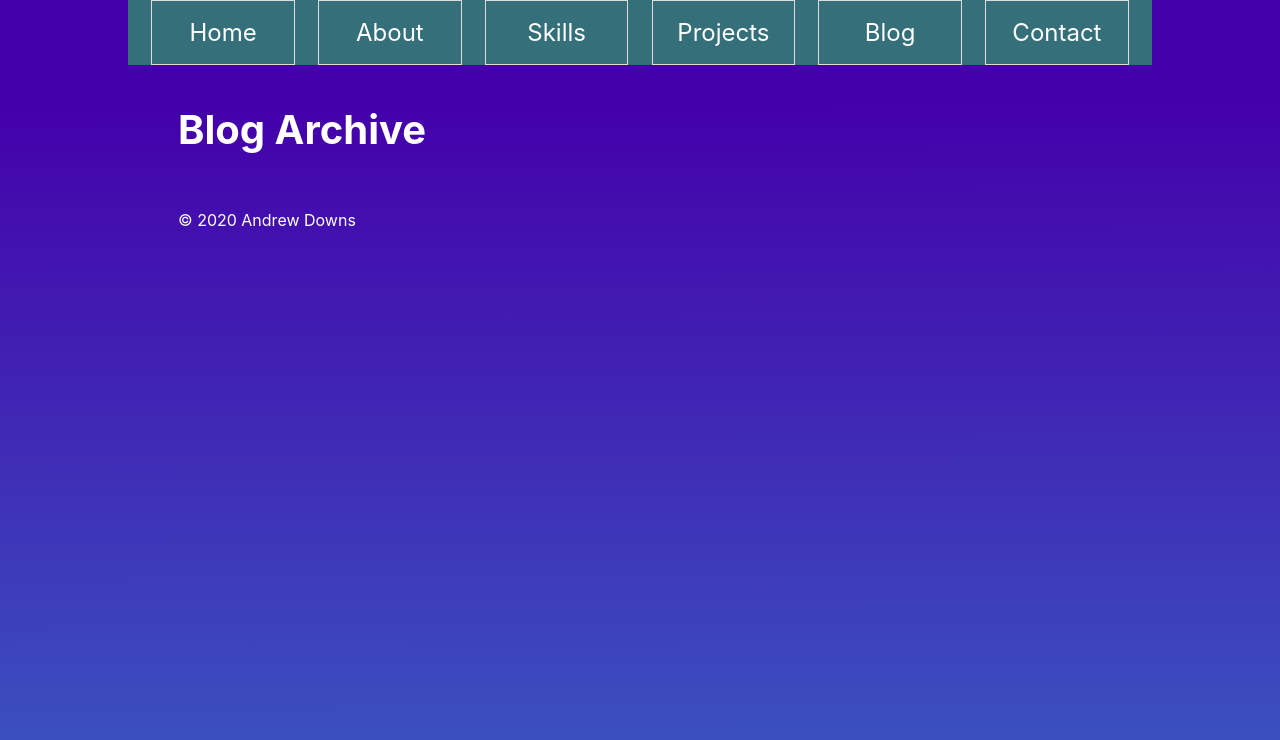
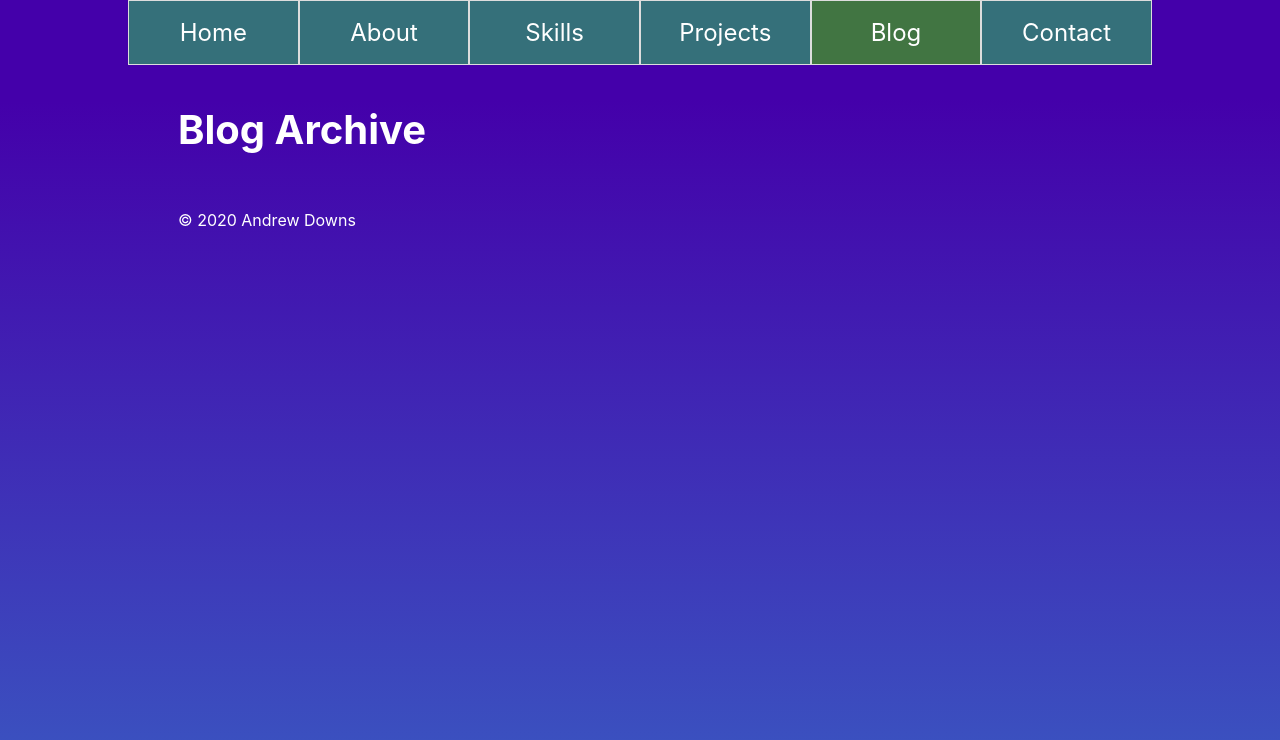
Before and after one commit to andrewdownsau/Business_Web-Dev-Portfolio, a React (Create React App) app: page /blog in a window 1280 px wide. Shown: the top 740 px of the page. Built offline with nearby package versions, Linux system fonts and the light colour scheme.

Commit message:
Fixed: Menu options are now correct width and link to sub pages

```diff
--- a/src/App.js
+++ b/src/App.js
@@ -5,7 +5,8 @@ import Footer from './components/footer/footer.js';
 import Body from './components/body.js';
 import {
   Switch,
-  Route
+  Route,
+  Redirect
 } from "react-router-dom";
 
 
@@ -33,9 +34,12 @@ export default function App() {
           <Menu page="contact"/>
           <Body link="contact"/>
         </Route>
-        <Route path="/">
-          <Menu page="Home"/>
+        <Route path="/home">
+          <Menu page="home"/>
           <Body link="home"/>
+        </Route>
+        <Route path= '/'>
+          <Redirect to="/home" />
         </Route>
       </Switch>
       <Footer />
--- a/src/components/menu/menu.css
+++ b/src/components/menu/menu.css
@@ -3,6 +3,12 @@ header {
   overflow: hidden;
   font-size: 24px;
   background-color: #35707a;
+}
+
+#menu_options {
+  width: 100%;
+  display: flex;
+  justify-content: stretch;
 }
 
 
@@ -40,7 +46,7 @@ header {
 
   #top_nav {
     display: flex;
-    justify-content: space-evenly;
+    /* justify-content: space-evenly; */
   }
 }
 
@@ -52,8 +58,6 @@ header {
     display: block;
     text-align: left;
   }
-
-
 
   .icon {
     display: inline-block;
--- a/src/components/menu/menu.js
+++ b/src/components/menu/menu.js
@@ -9,7 +9,9 @@ export default function render(props) {
   return (
     <header>
       <nav id="top_nav">
-        {render_menu_options(props.page)}
+        <section id="menu_options">
+          {render_menu_options(props.page)}
+        </section>
         {/* <Link className={set_active(props.page, "home")} onClick={menu_un_collapse} to="/">Home</Link>
         <Link className={set_active(props.page, "about")} onClick={menu_un_collapse} to="/about">About</Link>
         <Link className={set_active(props.page, "skills")} onClick={menu_un_collapse} to="/skills">Skills</Link>
@@ -33,8 +35,9 @@ export default function render(props) {
 
 function render_menu_options(active_page) {
   const options = []
-  for (var index=0; index < menu_options.length; index++) {
-    options.push(<MenuOption page={menu_options[index]} active={active_page} />)
+  const number_of_options = menu_options.length;
+  for (var index=0; index < number_of_options; index++) {
+    options.push(<MenuOption page={menu_options[index]} active={active_page} number={number_of_options} />)
   }
   return (
     options
--- a/src/components/menu/menu_option/menu_option.css
+++ b/src/components/menu/menu_option/menu_option.css
@@ -1,7 +1,6 @@
 .menu_option {
   display: inline-block;
   height: 65px;
-  width: 14%;
   padding-top: 17px;
   text-decoration: none;
   box-sizing: border-box;
@@ -19,11 +18,11 @@
 
 /* Mobile/Tablet conditional styles */
 @media only screen and (max-width: 800px) {
-  .menu_option a:not(.active) {
+  a:not(.active).menu_option {
     display: none;
   }
 
-  .menu_option a {
+  a.menu_option {
     text-align: left;
     padding-left: 20px;
     padding-right: 20px;
--- a/src/components/menu/menu_option/menu_option.js
+++ b/src/components/menu/menu_option/menu_option.js
@@ -1,26 +1,27 @@
 import React from 'react';
 import './menu_option.css';
-import {Link} from "react-router-dom";
+import {NavLink} from "react-router-dom";
 
 export default function render(props){
+  const option_width = String(100/props.number)+'%';
+  const nav_key = "nav_link " + props.page;
+  const option_path = '/' + props.page.toLowerCase();
   const option_link = (
-    <Link className={set_active(props)} onClick={menu_un_collapse} to="/">{props.page}</Link>
+    <NavLink
+      key={nav_key}
+      className="menu_option"
+      style={{ width: option_width }}
+      onClick={menu_un_collapse}
+      to={option_path}
+    >
+      {props.page}
+    </NavLink>
   );
   return(
     option_link
   );
 }
 
-
-function set_active(props){
-  if(props.active === props.page){
-    return "menu_option active"
-  }
-  else{
-    return "menu_option"
-  }
-}
-
 function menu_un_collapse() {
   document.getElementById("top_nav").className = "";
 }
```
